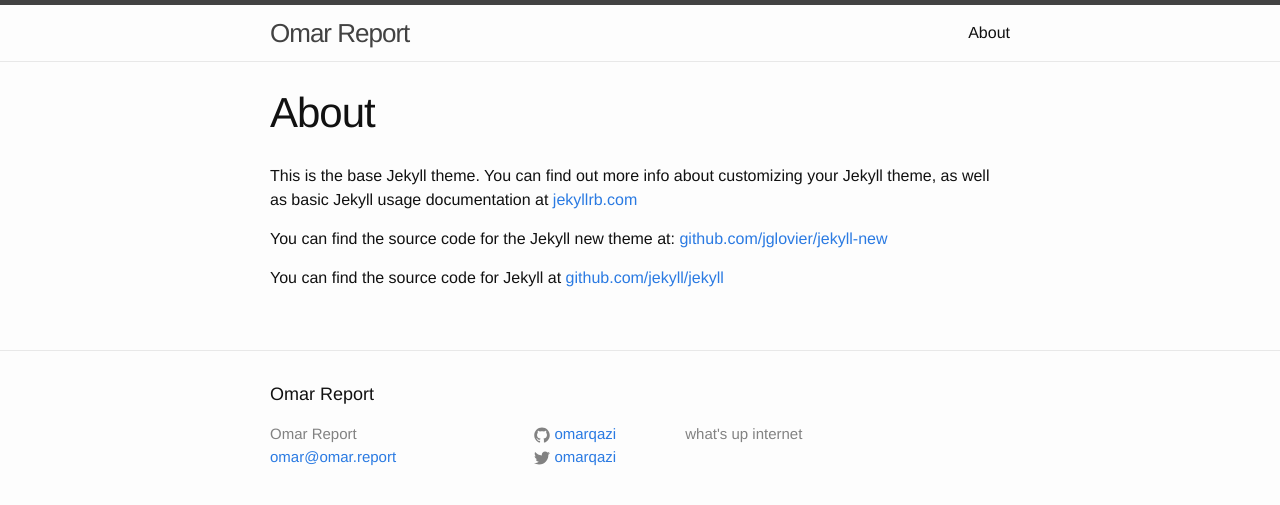
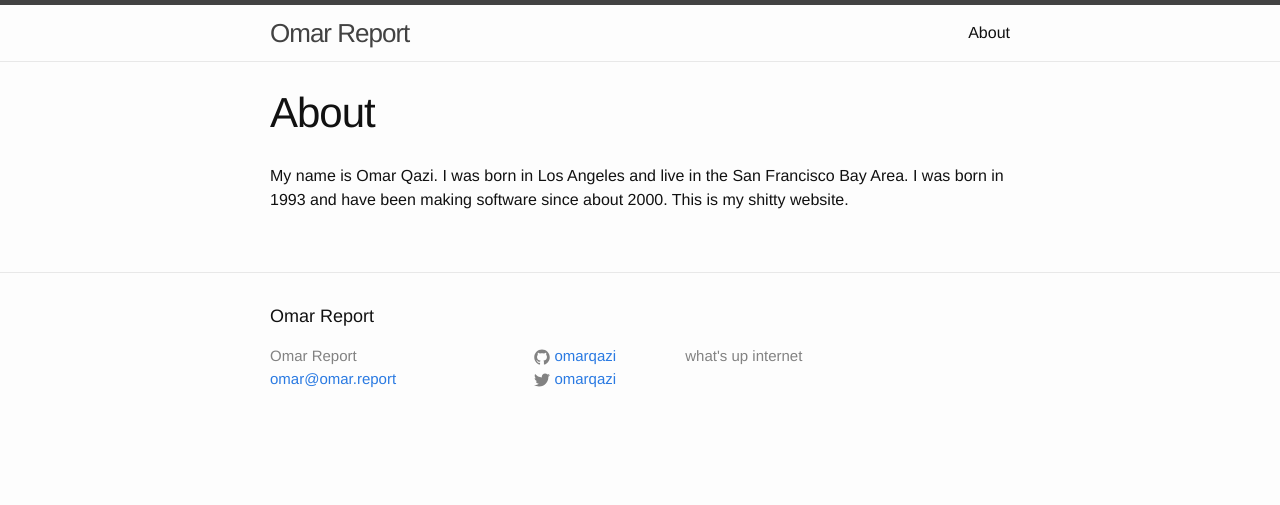
Before and after one commit to omarqazi/omar-report, a Jekyll site: the page built from about.md, in a window 1280 px wide. Shown: the top 505 px of the page. Built offline with Jekyll 4.4.1, drawn with Linux system fonts in a browser that asks for light colours.

Commit message:
added about

```diff
--- a/about.md
+++ b/about.md
@@ -4,8 +4,4 @@ title: About
 permalink: /about/
 ---
 
-This is the base Jekyll theme. You can find out more info about customizing your Jekyll theme, as well as basic Jekyll usage documentation at [jekyllrb.com](http://jekyllrb.com/)
-
-You can find the source code for the Jekyll new theme at: [github.com/jglovier/jekyll-new](https://github.com/jglovier/jekyll-new)
-
-You can find the source code for Jekyll at [github.com/jekyll/jekyll](https://github.com/jekyll/jekyll)
+My name is Omar Qazi. I was born in Los Angeles and live in the San Francisco Bay Area. I was born in 1993 and have been making software since about 2000. This is my shitty website.
```
